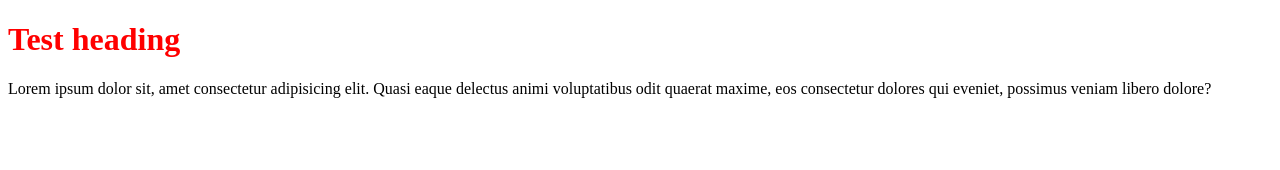
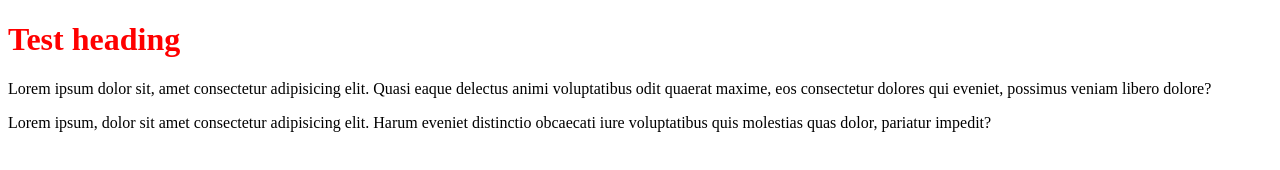
Before and after one commit to almagit2023/git-repo-rahul, a plain HTML site: page index.html in a window 1280 px wide. Drawn offline with Linux system fonts and the light colour scheme.

Commit message:
Changes done in index.html

```diff
--- a/index.html
+++ b/index.html
@@ -8,7 +8,11 @@
 </head>
 <body>
     <h1>Test heading</h1>
-     <p>Lorem ipsum dolor sit, amet consectetur adipisicing elit. Quasi eaque delectus animi voluptatibus odit quaerat maxime, eos consectetur dolores qui eveniet, possimus veniam libero dolore?</p>
+    <p>Lorem ipsum dolor sit, amet consectetur adipisicing elit. Quasi eaque delectus animi voluptatibus odit quaerat maxime, eos consectetur dolores qui eveniet, possimus veniam libero dolore?</p>
+
+     <section>
+         <p>Lorem ipsum, dolor sit amet consectetur adipisicing elit. Harum eveniet distinctio obcaecati iure voluptatibus quis molestias quas dolor, pariatur impedit?</p>
+     </section>
 
   <script src="script.js"></script>
 </body>
```
